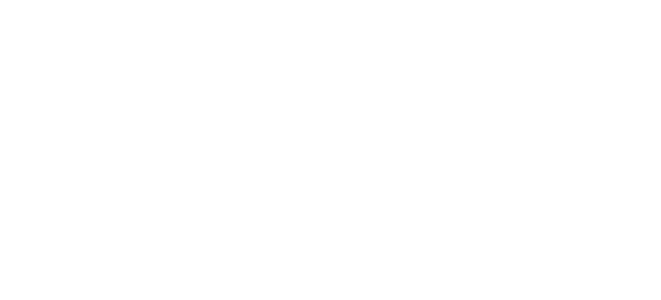
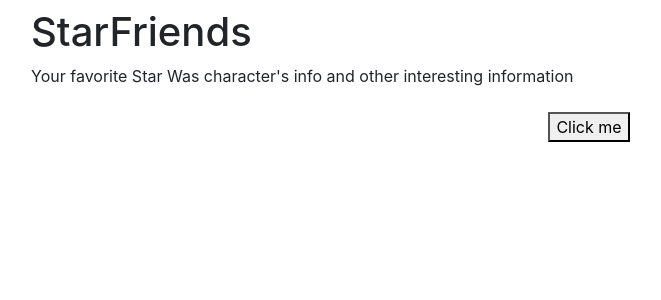
Before and after one commit to RiniJ7/starfriends, a React (Create React App) app: page / in a window 1280 px wide. Shown: the top 300 px of the page, without its empty margins (51-712 px from the left). Built offline with nearby package versions, Linux system fonts and the light colour scheme.

Commit message:
Set up home page styling

```diff
--- a/public/index.html
+++ b/public/index.html
@@ -9,35 +9,17 @@
       name="description"
       content="Web site created using create-react-app"
     />
-    <link rel="apple-touch-icon" href="%PUBLIC_URL%/logo192.png" />
-    <!--
-      manifest.json provides metadata used when your web app is installed on a
-      user's mobile device or desktop. See https://developers.google.com/web/fundamentals/web-app-manifest/
-    -->
-    <link rel="manifest" href="%PUBLIC_URL%/manifest.json" />
-    <!--
-      Notice the use of %PUBLIC_URL% in the tags above.
-      It will be replaced with the URL of the `public` folder during the build.
-      Only files inside the `public` folder can be referenced from the HTML.
-
-      Unlike "/favicon.ico" or "favicon.ico", "%PUBLIC_URL%/favicon.ico" will
-      work correctly both with client-side routing and a non-root public URL.
-      Learn how to configure a non-root public URL by running `npm run build`.
-    -->
-    <title>React App</title>
+    <link href="https://cdn.jsdelivr.net/npm/bootstrap@5.3.2/dist/css/bootstrap.min.css" rel="stylesheet" integrity="sha384-T3c6CoIi6uLrA9TneNEoa7RxnatzjcDSCmG1MXxSR1GAsXEV/Dwwykc2MPK8M2HN" crossorigin="anonymous">
+    <title>Star Friends</title>
   </head>
   <body>
-    <noscript>You need to enable JavaScript to run this app.</noscript>
+
+    <div class="navbar-text">
+<div class="container">
+  <h1 class="center">StarFriends</h1>
+  <p>Your favorite Star Was character's info and other interesting information</p>
+</div>
+    </div>
     <div id="root"></div>
-    <!--
-      This HTML file is a template.
-      If you open it directly in the browser, you will see an empty page.
-
-      You can add webfonts, meta tags, or analytics to this file.
-      The build step will place the bundled scripts into the <body> tag.
-
-      To begin the development, run `npm start` or `yarn start`.
-      To create a production bundle, use `npm run build` or `yarn build`.
-    -->
   </body>
 </html>
--- a/src/App.js
+++ b/src/App.js
@@ -1,12 +1,41 @@
+import React, { Component} from 'react';
+import './App.css';
+const axios = require('axios');
+//Declaring class component
+class App extends Component {
+  constructor(props) {
+    super(props);
+    // Initialize state or perform other setup tasks
+     // initial state values : empty array of people
+    this.state = {
+      people:[],
+    };
 
-import './App.css';
+    // Bind event handler methods
+    // this.handleClick = this.handleClick.bind(this);
+  }
 
-function App() {
+  getPeople(){
+    return axios.get("https://swapi.dev/api/people")
+    .then((response) => {
+      console.log(response.data.results);
+    })
+  }
+  // Event handler method
+  handleClick() {
+    // Do something when the button is clicked
+  }
+
+  render() {
+
   return (
     <div className="App">
-
+      <div>
+        <button onClick={this.handleClick}>Click me</button>
+      </div>
     </div>
   );
 }
+}
 
 export default App;
```
